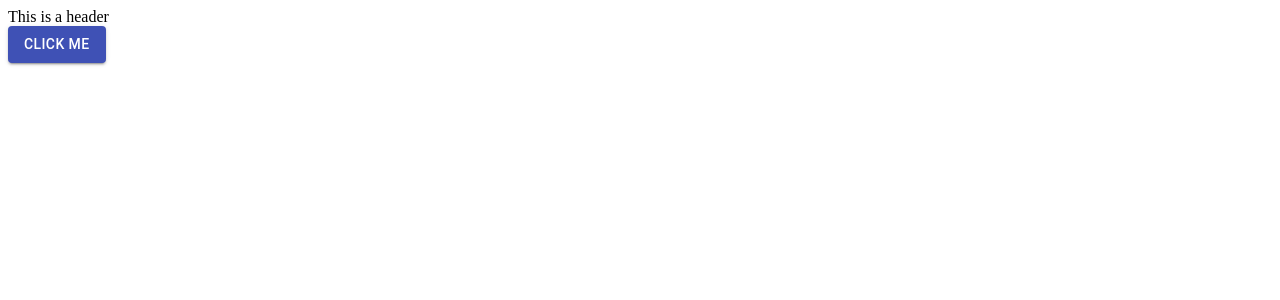
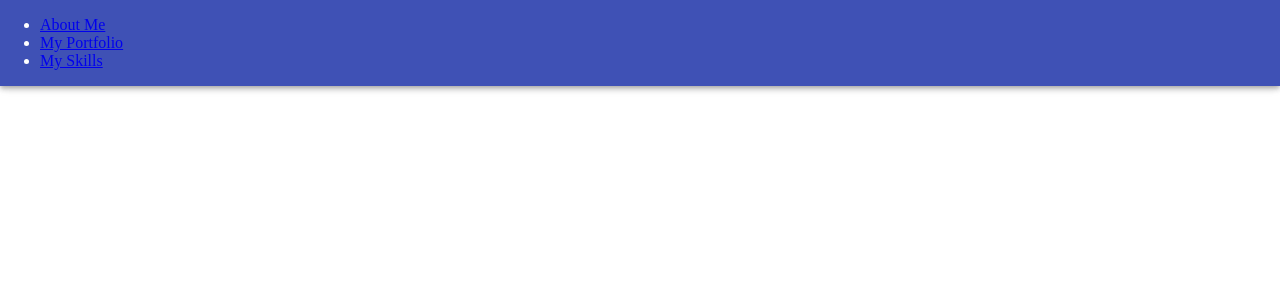
Before and after one commit to abdulhakeemdahir/React-Portfolio, a React (Create React App) app: page / in a window 1280 px wide. Shown: the top 300 px of the page. Built offline with nearby package versions, Linux system fonts and the light colour scheme.

Commit message:
added nav

```diff
--- a/src/App.js
+++ b/src/App.js
@@ -1,12 +1,11 @@
-import Button from "@material-ui/core/Button";
+// import Button from "@material-ui/core/Button";
+// import SaveIcon from "@material-ui/icons/Save";
+import Nav from "./components/Nav";
 
 function App() {
 	return (
 		<div className='App'>
-			<header className='App-header'>This is a header</header>
-			<Button variant='contained' color='primary'>
-				Click Me
-			</Button>
+			<Nav />
 		</div>
 	);
 }
--- /dev/null
+++ b/src/components/Nav.js
@@ -0,0 +1,29 @@
+import AppBar from "@material-ui/core/AppBar";
+
+function Nav() {
+	return (
+		<AppBar>
+			<nav class='bg-dark p-2'>
+				<ul class='nav text-light justify-content-center'>
+					<li class='nav-item'>
+						<a class='nav-link' href='#aboutMe'>
+							About Me
+						</a>
+					</li>
+					<li class='nav-item'>
+						<a class='nav-link active' href='#myPortfolio'>
+							My Portfolio
+						</a>
+					</li>
+					<li class='nav-item'>
+						<a class='nav-link' href='#mySkills'>
+							My Skills
+						</a>
+					</li>
+				</ul>
+			</nav>
+		</AppBar>
+	);
+}
+
+export default Nav;
```
